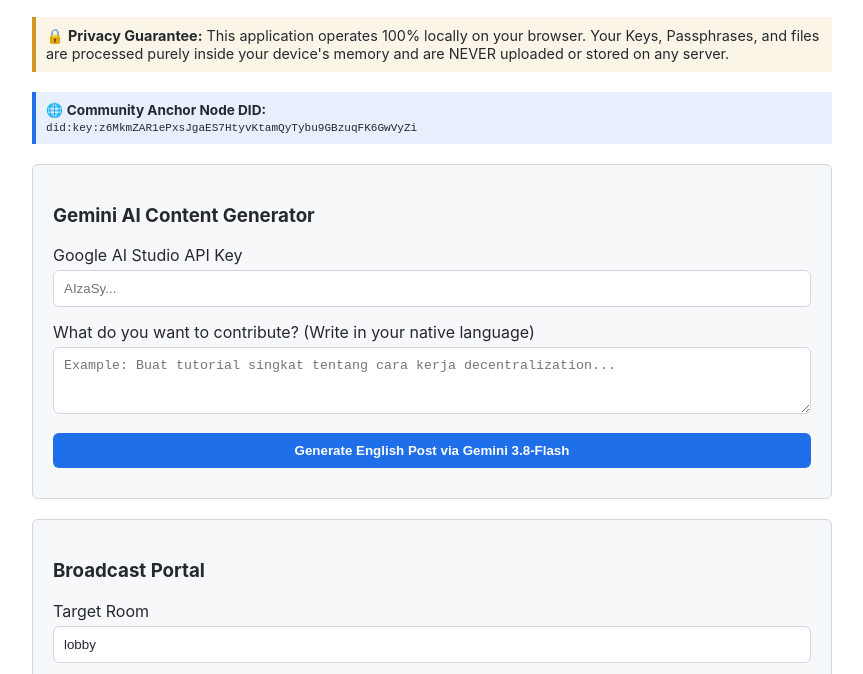
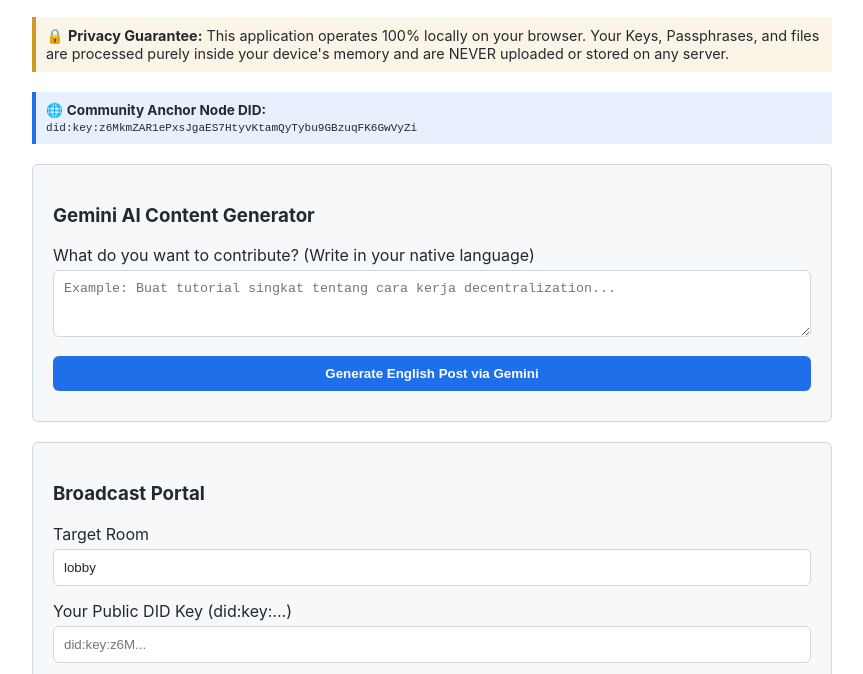
Before and after one commit to anggiatlandoo/coresign-ai, a plain HTML site: page index.html in a window 1280 px wide. Shown: the part 126-800 px from the top of the page, without its empty margins (208-1071 px from the left). Drawn offline with Linux system fonts and the light colour scheme.

Commit message:
Tambah serverless function untuk Gemini dan Flop Labs

```diff
--- a/index.html
+++ b/index.html
@@ -5,7 +5,6 @@
     <meta name="viewport" content="width=device-width, initial-scale=1.0">
     <title>CoreSign AI - Technocore Agent Hub</title>
     <style>
-        /* Tema Gelap (Default) */
         :root[data-theme="dark"] {
             --bg-color: #0d1117;
             --text-color: #c9d1d9;
@@ -15,7 +14,6 @@
             --card-bg: #161b22;
             --input-bg: #0d1117;
         }
-        /* Tema Terang */
         :root[data-theme="light"] {
             --bg-color: #ffffff;
             --text-color: #24292f;
@@ -120,13 +118,11 @@
     <header>
         <h1 id="app-title">CoreSign AI</h1>
         <div class="controls">
-            <!-- Theme Picker -->
             <select id="theme-picker" onchange="switchTheme()">
                 <option value="default">🖥️ System Default</option>
                 <option value="light">☀️ Light Mode</option>
                 <option value="dark">🌙 Dark Mode</option>
             </select>
-            <!-- Language Picker -->
             <select id="lang-picker" onchange="switchLanguage()">
                 <option value="en">English</option>
                 <option value="id">Bahasa Indonesia</option>
@@ -150,13 +146,9 @@
     <!-- Gemini AI Portal -->
     <div class="card">
         <h3 id="ai-title">Gemini AI Content Generator</h3>
-        <label for="gemini-key" id="label-gemini-key">Google AI Studio API Key</label>
-        <input type="password" id="gemini-key" placeholder="AIzaSy...">
-
         <label for="ai-prompt" id="label-prompt">What do you want to contribute? (Write in your native language)</label>
         <textarea id="ai-prompt" rows="3" placeholder="Example: Buat tutorial singkat tentang cara kerja decentralization..."></textarea>
-
-        <button class="btn-blue" id="btn-generate" onclick="generateWithGemini()">Generate English Post via Gemini 3.8-Flash</button>
+        <button class="btn-blue" id="btn-generate" onclick="generateWithGemini()">Generate English Post via Gemini</button>
     </div>
 
     <!-- Broadcast Portal -->
@@ -178,8 +170,9 @@
         <div id="status-display" class="status-box"></div>
     </div>
 </div>
+
 <script>
-    // System Theme Detection & Switching
+    // ============ THEME SWITCHER ============
     function switchTheme() {
         const theme = document.getElementById("theme-picker").value;
         if (theme === "default") {
@@ -189,21 +182,19 @@
             document.documentElement.setAttribute("data-theme", theme);
         }
     }
-    // Initialize default theme
     window.matchMedia("(prefers-color-scheme: dark)").addEventListener("change", () => {
         if (document.getElementById("theme-picker").value === "default") switchTheme();
     });
     switchTheme();
 
-    // 6-Language Translation Dictionary Mapping
+    // ============ TRANSLATIONS ============
     const dictionary = {
         en: {
             title: "CoreSign AI",
             security: "🔒 <strong>Privacy Guarantee:</strong> This application operates 100% locally on your browser. Your Keys, Passphrases, and files are processed purely inside your device's memory and are NEVER uploaded or stored on any server.",
             aiTitle: "Gemini AI Content Generator",
-            labelGeminiKey: "Google AI Studio API Key",
             labelPrompt: "What do you want to contribute? (Write in your native language)",
-            btnGen: "Generate English Post via Gemini 3.8-Flash",
+            btnGen: "Generate English Post via Gemini",
             workspaceTitle: "Broadcast Portal",
             labelRoom: "Target Room",
             labelDid: "Your Public DID Key (did:key:...)",
@@ -212,15 +203,18 @@
             btnText: "Broadcast to Technocore Server",
             sending: "[*] Communicating with technocore.chat...",
             success: "[✓] BROADCAST SUCCESSFUL! Committed to registry.",
-            failed: "[❌] TRANSMISSION FAILED: "
+            failed: "[❌] TRANSMISSION FAILED: ",
+            emptyPrompt: "Prompt cannot be empty.",
+            emptyFields: "All fields must be filled.",
+            generating: "[*] Contacting AI server...",
+            genSuccess: "[✓] Content generated! Ready to broadcast below."
         },
         id: {
             title: "CoreSign AI",
             security: "🔒 <strong>Jaminan Privasi:</strong> Aplikasi ini beroperasi 100% secara lokal di browser Anda. Kunci, Passphrase, dan file Anda diproses murni di memori perangkat Anda dan TIDAK PERNAH disimpan di server mana pun.",
             aiTitle: "Pembuat Konten Gemini AI",
-            labelGeminiKey: "Kunci API Google AI Studio",
             labelPrompt: "Apa yang ingin Anda kontribusikan? (Tulis dalam bahasa Anda sendiri)",
-            btnGen: "Buat Postingan Inggris via Gemini 3.8-Flash",
+            btnGen: "Buat Postingan Inggris via Gemini",
             workspaceTitle: "Portal Pengiriman",
             labelRoom: "Kamar Target (Room)",
             labelDid: "Kunci DID Publik Anda (did:key:...)",
@@ -229,15 +223,18 @@
             btnText: "Kirim Data ke Server Technocore",
             sending: "[*] Menghubungi server technocore.chat...",
             success: "[✓] PENGIRIMAN BERHASIL! Data berhasil direkam ke server.",
-            failed: "[❌] PENGIRIMAN GAGAL: "
+            failed: "[❌] PENGIRIMAN GAGAL: ",
+            emptyPrompt: "Prompt tidak boleh kosong.",
+            emptyFields: "Semua kolom harus diisi.",
+            generating: "[*] Menghubungi server AI...",
+            genSuccess: "[✓] Konten berhasil dibuat! Siap dibroadcast di bawah."
         },
         zh: {
             title: "CoreSign 智能终端",
             security: "🔒 <strong>隐私保证：</strong>此应用程序完全在您的浏览器本地运行。您的密钥、密码和文件完全在您的设备内存中处理，绝不会上传或存储在任何服务器上。",
             aiTitle: "Gemini AI 内容生成器",
-            labelGeminiKey: "Google AI Studio API 密钥",
             labelPrompt: "您想贡献什么内容？（可以用您的母语书写）",
-            btnGen: "通过 Gemini 3.8-Flash 生成英文文章",
+            btnGen: "通过 Gemini 生成英文文章",
             workspaceTitle: "广播门户",
             labelRoom: "目标房间",
             labelDid: "您的公钥 DID (did:key:...)",
@@ -246,15 +243,18 @@
             btnText: "广播至 Technocore 服务器",
             sending: "[*] 正在与 technocore.chat 通信...",
             success: "[✓] 广播成功！已写入中央注册表。",
-            failed: "[❌] 传输失败: "
+            failed: "[❌] 传输失败: ",
+            emptyPrompt: "提示不能为空。",
+            emptyFields: "所有字段必须填写。",
+            generating: "[*] 正在联系 AI 服务器...",
+            genSuccess: "[✓] 内容生成成功！准备在下方广播。"
         },
         ja: {
             title: "CoreSign AI エージェント",
             security: "🔒 <strong>プライバシー保証：</strong>このアプリは100%ブラウザ上でローカルに動作します。パスフレーズや鍵ファイルがサーバーに送信または保存されることは絶対にありません。",
             aiTitle: "Gemini AI コンテンツ生成",
-            labelGeminiKey: "Google AI Studio API キー",
             labelPrompt: "どのような貢献をしたいですか？（母国語で入力可能）",
-            btnGen: "Gemini 3.8-Flash で英文を作成",
+            btnGen: "Gemini で英文を作成",
             workspaceTitle: "配信ポータル",
             labelRoom: "対象ルーム",
             labelDid: "あなたの公開 DID キー (did:key:...)",
@@ -263,15 +263,18 @@
             btnText: "Technocore サーバーへ配信",
             sending: "[*] technocore.chat と通信中...",
             success: "[✓] 配信成功！レジストリに記録されました。",
-            failed: "[❌] 送信失敗: "
+            failed: "[❌] 送信失敗: ",
+            emptyPrompt: "プロンプトを入力してください。",
+            emptyFields: "すべての項目を入力してください。",
+            generating: "[*] AI サーバーに接続中...",
+            genSuccess: "[✓] コンテンツ生成成功！下で配信できます。"
         },
         ko: {
             title: "CoreSign AI 허브",
             security: "🔒 <strong>개인정보 보호 보장:</strong> 이 애플리케이션은 브라우저에서 100% 로컬로 작동합니다. 귀하의 키와 비밀번호는 장치 메모리 내에서만 처리되며 절대 서버에 저장되지 않습니다.",
             aiTitle: "Gemini AI 콘텐츠 생성기",
-            labelGeminiKey: "Google AI Studio API 키",
             labelPrompt: "어떤 기여를 하고 싶으신가요? (모국어로 작성 가능)",
-            btnGen: "Gemini 3.8-Flash를 통해 영문 포스트 생성",
+            btnGen: "Gemini를 통해 영문 포스트 생성",
             workspaceTitle: "브로드캐스트 포털",
             labelRoom: "대상 룸",
             labelDid: "공개 DID 키 (did:key:...)",
@@ -280,15 +283,18 @@
             btnText: "Technocore 서버로 전송",
             sending: "[*] technocore.chat과 통신 중...",
             success: "[✓] 전송 성공! 중앙 레지스트리에 등록되었습니다.",
-            failed: "[❌] 전송 실패: "
+            failed: "[❌] 전송 실패: ",
+            emptyPrompt: "프롬프트를 입력해 주세요.",
+            emptyFields: "모든 항목을 입력해 주세요.",
+            generating: "[*] AI 서버에 연결 중...",
+            genSuccess: "[✓] 콘텐츠 생성 완료! 아래에서 전송할 수 있습니다."
         },
         ar: {
             title: "بوابة CoreSign الذكية",
             security: "🔒 <strong>ضمان الخصوصية:</strong> يعمل هذا التطبيق محلياً بنسبة 100% على متصفحك. مفاتيحك وكلمات مرورك تُعالج داخل ذاكرة جهازك فقط ولا يتم رفعها أو تخزينها على أي خادم.",
             aiTitle: "محرر المحتوى الذكي Gemini",
-            labelGeminiKey: "مفتاح Google AI Studio API",
             labelPrompt: "ما الذي ترغب في المساهمة به؟ (اكتب بلغتِك الأم)",
-            btnGen: "توليد منشور إنجليزي عبر Gemini 3.8-Flash",
+            btnGen: "توليد منشور إنجليزي عبر Gemini",
             workspaceTitle: "بوابة البث المركزي",
             labelRoom: "الغرفة المستهدفة",
             labelDid: "مفتاح DID العام الخاص بك",
@@ -297,18 +303,20 @@
             btnText: "بث البيانات إلى خادم Technocore",
             sending: "[*] جاري الاتصال بشبكة technocore.chat...",
             success: "[✓] تم البث بنجاح! تم تسجيل البيانات بالخادم الرئيسي.",
-            failed: "[❌] فشل الإرسال: "
+            failed: "[❌] فشل الإرسال: ",
+            emptyPrompt: "لا يمكن ترك الحقل فارغاً.",
+            emptyFields: "يجب ملء جميع الحقول.",
+            generating: "[*] جاري الاتصال بخادم الذكاء الاصطناعي...",
+            genSuccess: "[✓] تم توليد المحتوى! جاهز للبث أدناه."
         }
     };
 
     function switchLanguage() {
         const lang = document.getElementById("lang-picker").value;
         const dict = dictionary[lang];
-
         document.getElementById("app-title").innerText = dict.title;
         document.getElementById("security-text").innerHTML = dict.security;
         document.getElementById("ai-title").innerText = dict.aiTitle;
-        document.getElementById("label-gemini-key").innerText = dict.labelGeminiKey;
         document.getElementById("label-prompt").innerText = dict.labelPrompt;
         document.getElementById("btn-generate").innerText = dict.btnGen;
         document.getElementById("workspace-title").innerText = dict.workspaceTitle;
@@ -318,58 +326,50 @@
         document.getElementById("label-msg").innerText = dict.labelMsg;
         document.getElementById("submit-btn").innerText = dict.btnText;
     }
-    // Connection to Google AI Studio API Engine via Fetch
+
+    // ============ GEMINI VIA SERVERLESS FUNCTION ============
     async function generateWithGemini() {
-        const apiKey = document.getElementById("gemini-key").value.trim();
+        const lang = document.getElementById("lang-picker").value;
+        const dict = dictionary[lang];
         const userPrompt = document.getElementById("ai-prompt").value.trim();
         const did = document.getElementById("did-input").value.trim() || "did:key:z6MkmZAR1ePxsJgaES7HtyvKtamQyTybu9GBzuqFK6GwVyZi";
         const statusBox = document.getElementById("status-display");
 
-        if (!apiKey || !userPrompt) {
+        if (!userPrompt) {
             statusBox.className = "status-box error";
-            statusBox.innerText = "Please provide both Gemini API Key and Prompt.";
+            statusBox.innerText = dict.emptyPrompt;
             statusBox.style.display = "block";
             return;
         }
 
         statusBox.className = "status-box success";
-        statusBox.innerText = "[*] Authenticating with Google AI Studio & Generating content...";
+        statusBox.innerText = dict.generating;
         statusBox.style.display = "block";
 
-        // Endpoint resmi REST API Google AI Studio Gemini
-        const url = `https://googleapis.com{apiKey}`;
-
-        const payload = {
-            contents: [{
-                parts: [{
-                    text: `Translate and structure this idea into a high-quality, professional English community contribution post for a web3 project. Make it organic and unique to avoid anti-spam filters. Idea: "${userPrompt}". Near the bottom, append this ownership marker line exactly: "[Cryptographic Owner Node DID: ${did}]"`
-                }]
-            }]
-        };
-
         try {
-            const response = await fetch(url, {
+            const response = await fetch("/api/gemini", {
                 method: "POST",
                 headers: { "Content-Type": "application/json" },
-                body: JSON.stringify(payload)
+                body: JSON.stringify({ prompt: userPrompt, did: did })
             });
+
             const data = await response.json();
 
-            if (data.candidates && data.candidates[0].content.parts[0].text) {
-                const generatedText = data.candidates[0].content.parts[0].text;
-                document.getElementById("message-input").value = generatedText;
-                statusBox.className = "status-box success";
-                statusBox.innerText = "[✓] Content successfully compiled by Gemini 3.8-Flash! Ready to broadcast below.";
-            } else {
-                throw new Error("Invalid API Key response or rate limited.");
+            if (!response.ok) {
+                throw new Error(data.error || "Server error");
             }
+
+            document.getElementById("message-input").value = data.text;
+            statusBox.className = "status-box success";
+            statusBox.innerText = dict.genSuccess;
+
         } catch (error) {
             statusBox.className = "status-box error";
-            statusBox.innerText = "[❌] Gemini API Error: " + error.message;
+            statusBox.innerText = "[❌] " + error.message;
         }
     }
 
-    // Flop Labs Gateway Server Broadcaster (HTTP GET Pipeline)
+    // ============ BROADCAST VIA SERVERLESS FUNCTION ============
     async function executeBroadcast() {
         const lang = document.getElementById("lang-picker").value;
         const dict = dictionary[lang];
@@ -383,21 +383,31 @@
 
         if (!room || !did || !sig || !message) {
             statusBox.className = "status-box error";
-            statusBox.innerText = lang === "en" ? "Fields cannot be blank." : "Kolom tidak boleh kosong.";
+            statusBox.innerText = dict.emptyFields;
             statusBox.style.display = "block";
             return;
         }
 
         statusBox.className = "status-box success";
         statusBox.innerText = dict.sending;
-
-        const encodedText = encodeURIComponent(message);
-        const targetUrl = `https://technocore.chat{room}/say-signed/${did}/${sig}/${nonce}/${encodedText}`;
+        statusBox.style.display = "block";
 
         try {
-            await fetch(targetUrl, { method: 'GET', mode: 'no-cors' });
+            const response = await fetch("/api/floplabs", {
+                method: "POST",
+                headers: { "Content-Type": "application/json" },
+                body: JSON.stringify({ room, did, sig, message, nonce })
+            });
+
+            const data = await response.json();
+
+            if (!response.ok) {
+                throw new Error(data.error || "Server menolak");
+            }
+
             statusBox.className = "status-box success";
             statusBox.innerText = dict.success;
+
         } catch (error) {
             statusBox.className = "status-box error";
             statusBox.innerText = dict.failed + error.message;
```
Also changed, not shown: api/floplabs.js (added, +31 -0 lines), api/gemini.js (added, +58 -0 lines).
